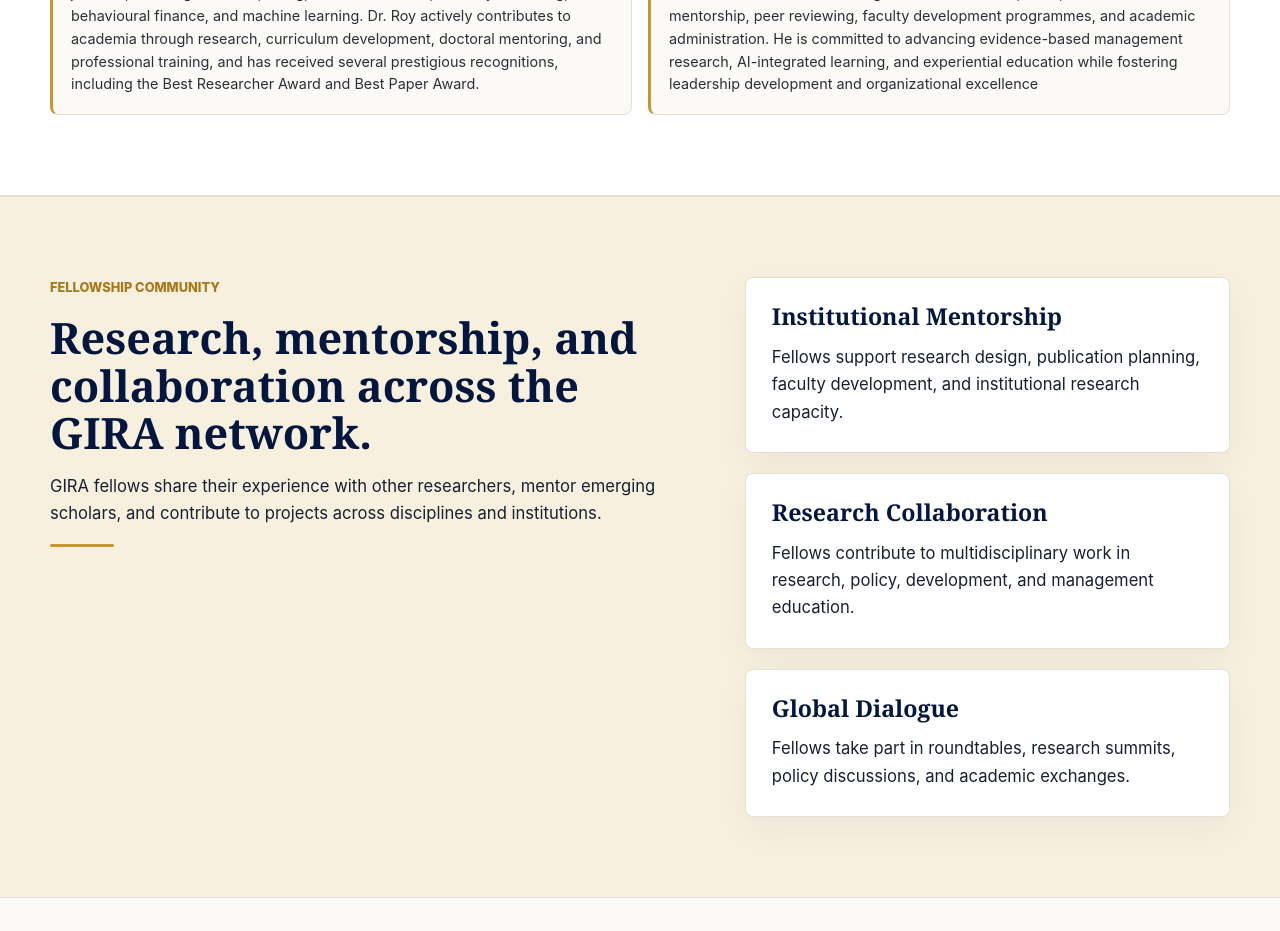
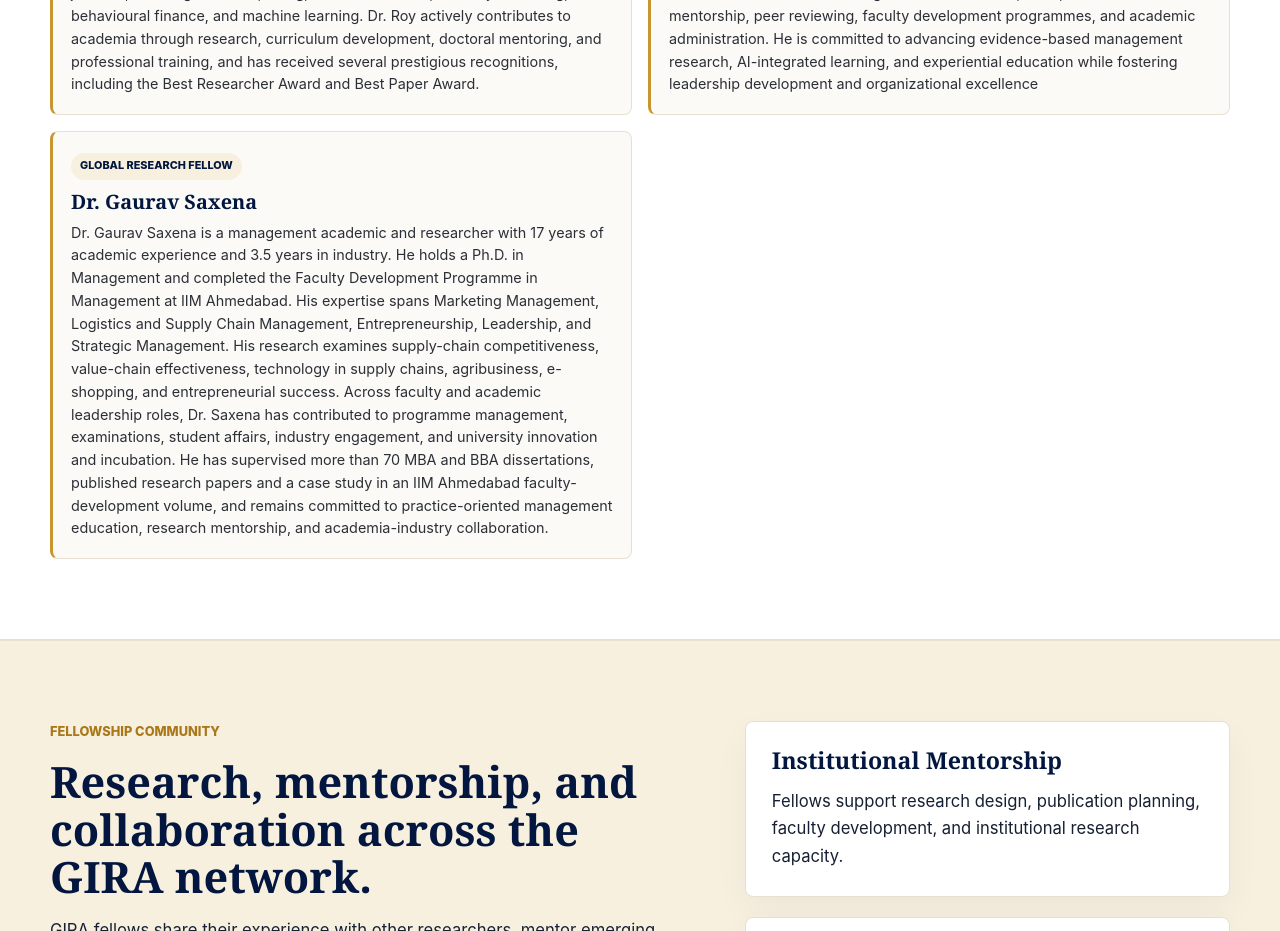
Before and after one commit to harinderkumarmakkar/gira, a plain HTML site: page fellows.html in a window 1280 px wide. Shown: the part 9420-10351 px from the top of the page. Drawn offline with Linux system fonts and the light colour scheme.

Commit message:
Add Gaurav Saxena research fellow profile

```diff
--- a/fellows.html
+++ b/fellows.html
@@ -332,6 +332,13 @@
                 <p>Dr. Rushabh Trivedi is an Assistant Professor at the Ram Charan School of Leadership, MIT World Peace University, Pune, specializing in Organizational Behaviour, Human Resource Management, Leadership, and AI-enabled management education. His research focuses on employee well-being, innovative work behaviour, digital learning, self-leadership, workplace psychology, and sustainability, with publications in leading Scopus-indexed journals, Springer books, and IVEY Publishing case studies. Dr. Trivedi actively contributes to academia through curriculum development, research mentorship, peer reviewing, faculty development programmes, and academic administration. He is committed to advancing evidence-based management research, AI-integrated learning, and experiential education while fostering leadership development and organizational excellence</p>
               </div>
             </article>
+            <article class="card research-fellow-card research-fellow-card--text">
+              <div class="research-fellow-copy">
+                <span class="fellow-role">Global Research Fellow</span>
+                <h3>Dr. Gaurav Saxena</h3>
+                <p>Dr. Gaurav Saxena is a management academic and researcher with 17 years of academic experience and 3.5 years in industry. He holds a Ph.D. in Management and completed the Faculty Development Programme in Management at IIM Ahmedabad. His expertise spans Marketing Management, Logistics and Supply Chain Management, Entrepreneurship, Leadership, and Strategic Management. His research examines supply-chain competitiveness, value-chain effectiveness, technology in supply chains, agribusiness, e-shopping, and entrepreneurial success. Across faculty and academic leadership roles, Dr. Saxena has contributed to programme management, examinations, student affairs, industry engagement, and university innovation and incubation. He has supervised more than 70 MBA and BBA dissertations, published research papers and a case study in an IIM Ahmedabad faculty-development volume, and remains committed to practice-oriented management education, research mentorship, and academia-industry collaboration.</p>
+              </div>
+            </article>
           </div>
         </div>
       </section>
```
